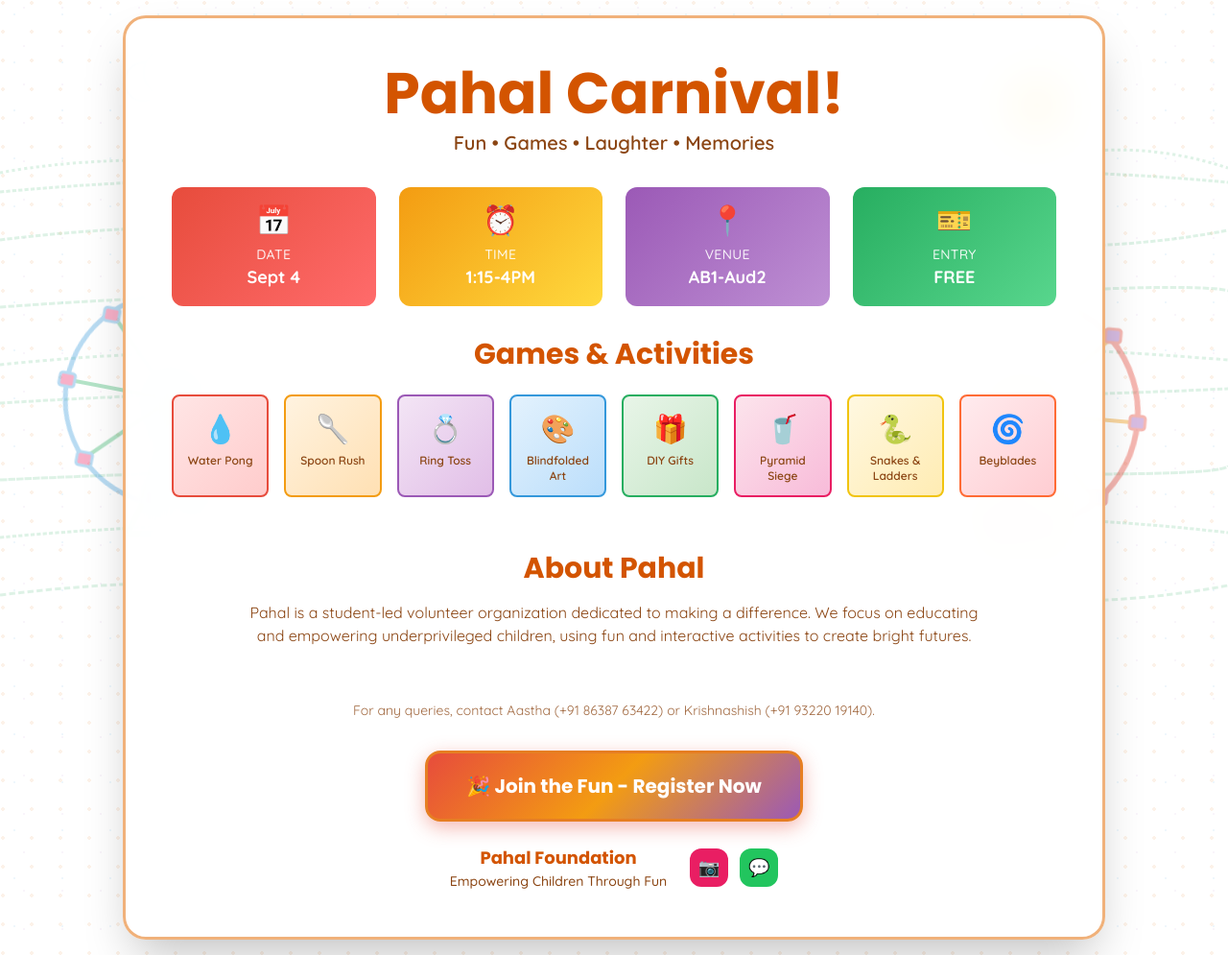
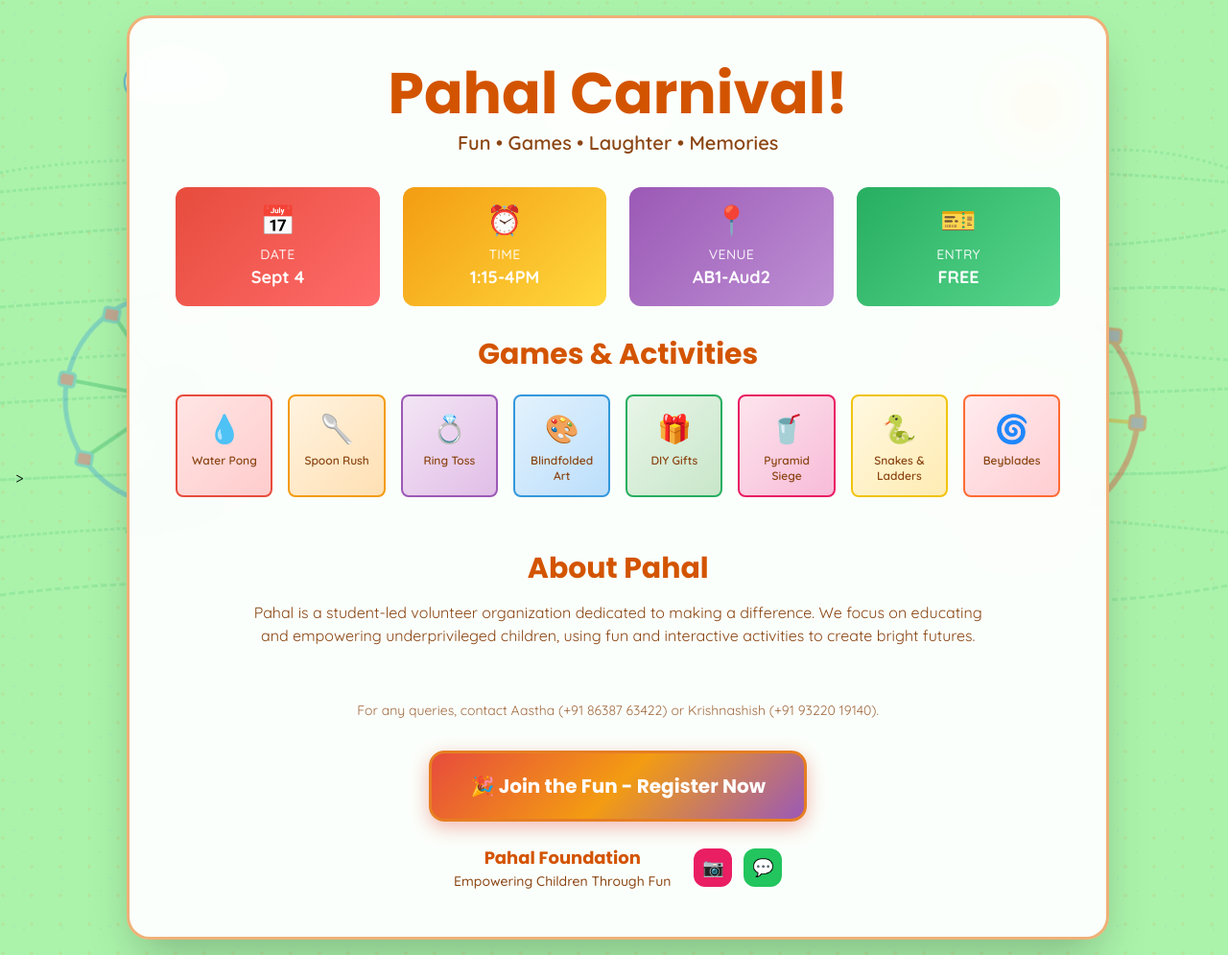
Before and after one commit to KrishnashishMunshi/pahal_event, a Flask app: page / in a window 1280 px wide. Shown: the whole page at 96% size. Run offline with Flask 3, Linux system fonts and the light colour scheme; some libraries are stand-ins or nearby versions.

Commit message:
bg-color

```diff
--- a/templates/index.html
+++ b/templates/index.html
@@ -37,7 +37,7 @@
 
     </style>
 </head>
-<body class="min-h-screen flex items-center justify-center p-4 subtle-pattern">
+<body class="min-h-screen flex items-center justify-center p-4 subtle-pattern" style="background-color: #abf3ab;"></body>>
     <!-- Meadow Background Lines - Desktop Only -->
     <div class="meadow-lines">
         <svg width="100%" height="100%" viewBox="0 0 1200 800" preserveAspectRatio="none" xmlns="http://www.w3.org/2000/svg">
```
